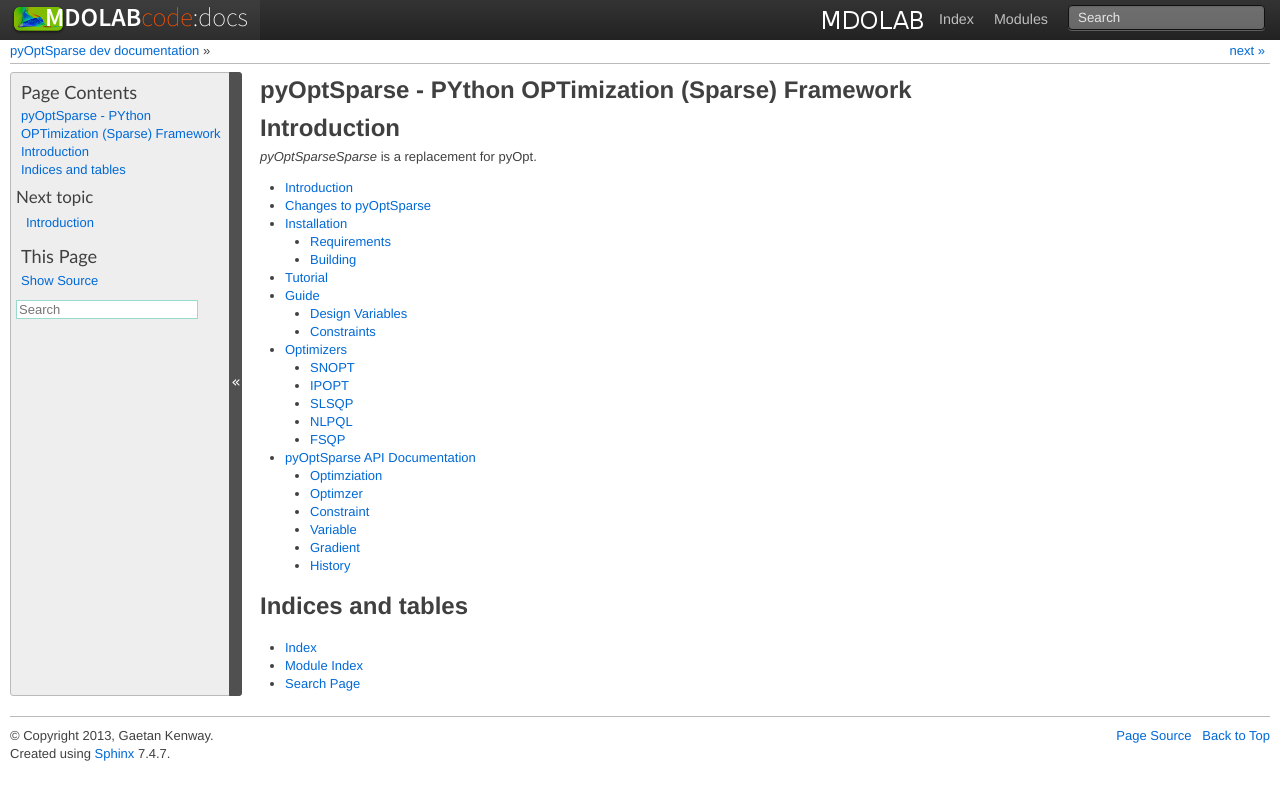
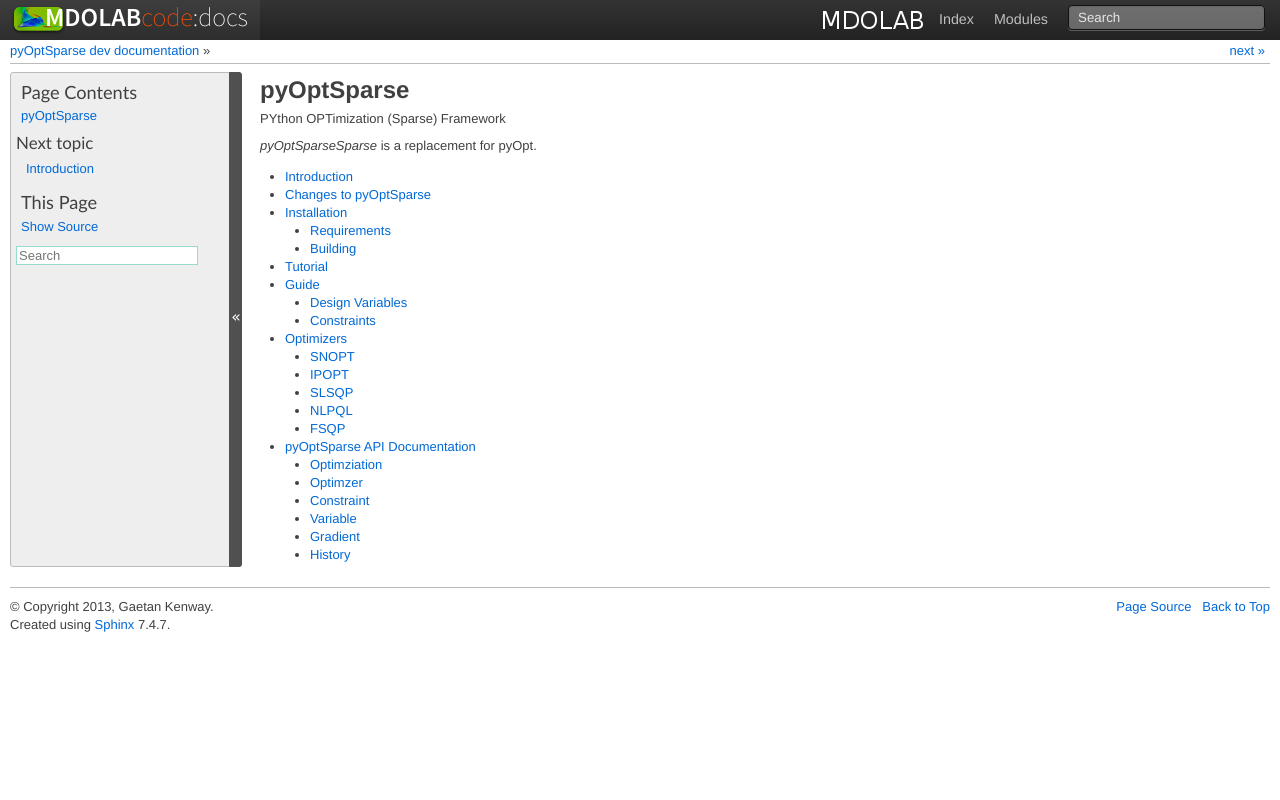
Before and after one commit to mdolab/pyoptsparse, a Sphinx documentation site: the page built from doc/index.rst, in a window 1280 px wide. Shown: the top 800 px of the page. Built offline with Sphinx 7.4.7, drawn with Linux system fonts in a browser that asks for light colours; formulas are drawn with MathJax 3.

Commit message:
minor doc update

```diff
--- a/doc/index.rst
+++ b/doc/index.rst
@@ -2,15 +2,11 @@
    sphinx-quickstart on Sat Dec  7 13:50:49 2013.
    You can adapt this file completely to your liking, but it should at least
    contain the root `toctree` directive.
+===========
+pyOptSparse
+===========
 
-pyOptSparse - PYthon OPTimization (Sparse) Framework
-====================================================
-
-.. _introduction:
-
-Introduction
-============
-
+PYthon OPTimization (Sparse) Framework
 
 `pyOptSparseSparse` is a replacement for pyOpt.
 
@@ -24,10 +20,3 @@ Introduction
    guide
    optimizers
    reference
-
-Indices and tables
-==================
-
-* :ref:`genindex`
-* :ref:`modindex`
-* :ref:`search`
```
